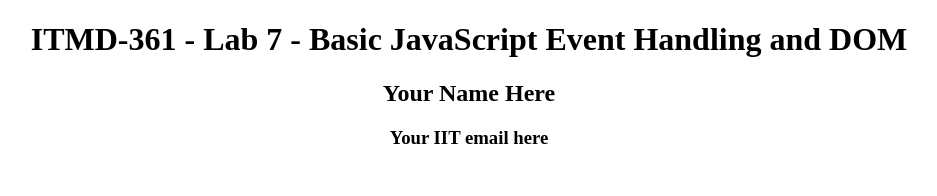
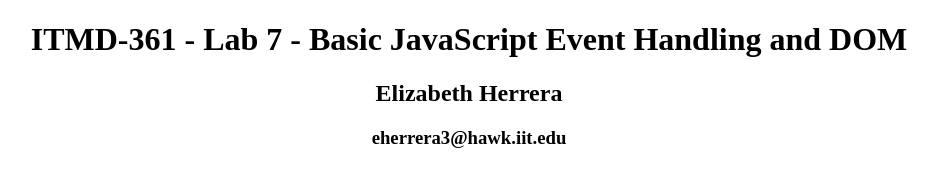
Before and after one commit to tinkzgee/ITMD361-lab-6, a plain HTML site: page index.html in a window 1280 px wide. Shown: the top 196 px of the page, without its empty margins (171-1108 px from the left). Drawn offline with Linux system fonts and the light colour scheme.

Commit message:
added name and email

```diff
--- a/index.html
+++ b/index.html
@@ -28,8 +28,8 @@
 </head>
 <body>
 	<h1 class="center">ITMD-361 - Lab 7 - Basic JavaScript Event Handling and DOM</h1>
-	<h2 class="center">Your Name Here</h2>
-	<h3 class="center">Your IIT email here</h3>
+	<h2 class="center">Elizabeth Herrera</h2>
+	<h3 class="center">eherrera3@hawk.iit.edu</h3>
 	<div id="container">
 		<input id="entryinput" type="text" name="textentry" placeholder="Enter a Message">
 		<div id="entrybutton">Alert Me</div>
```
